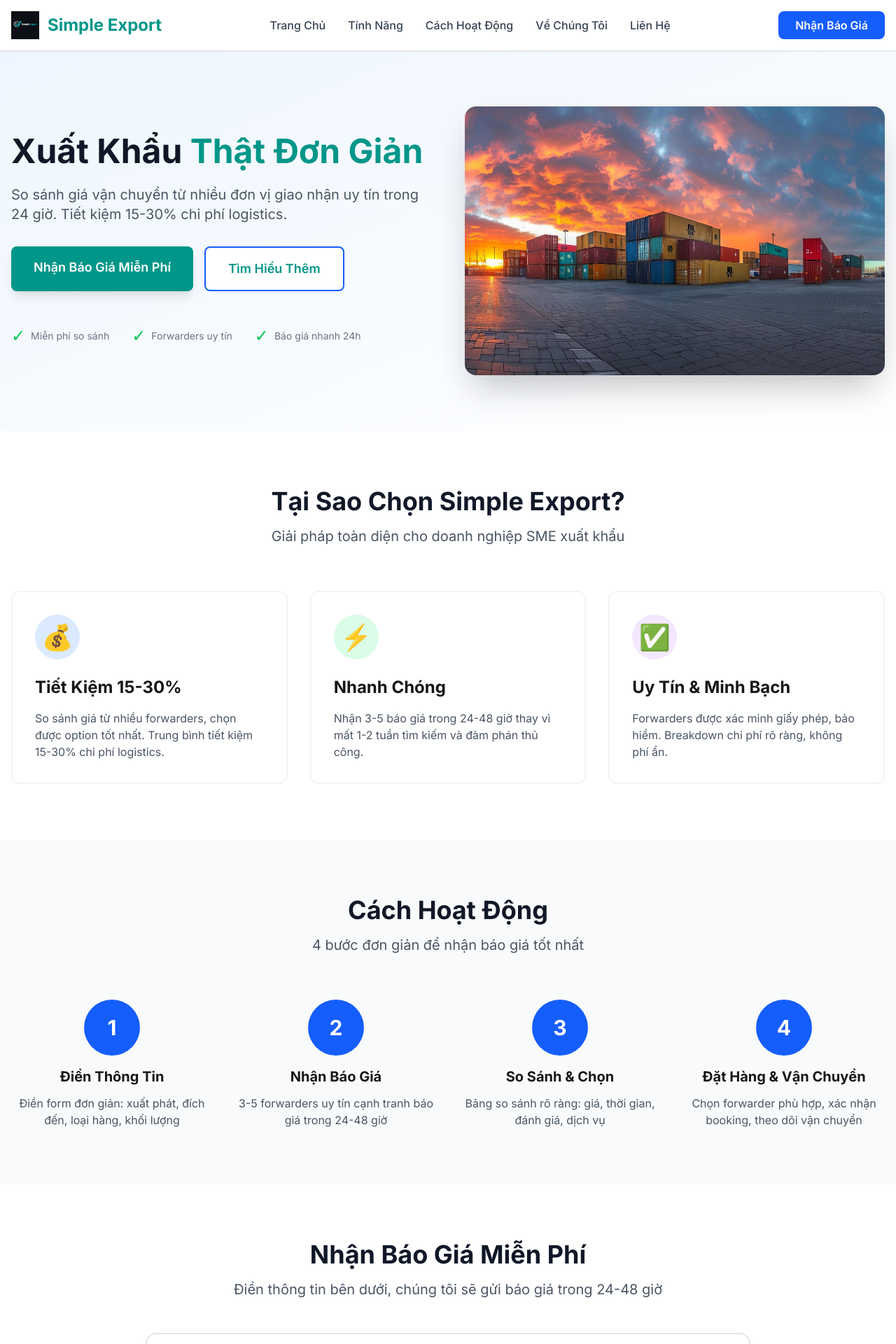
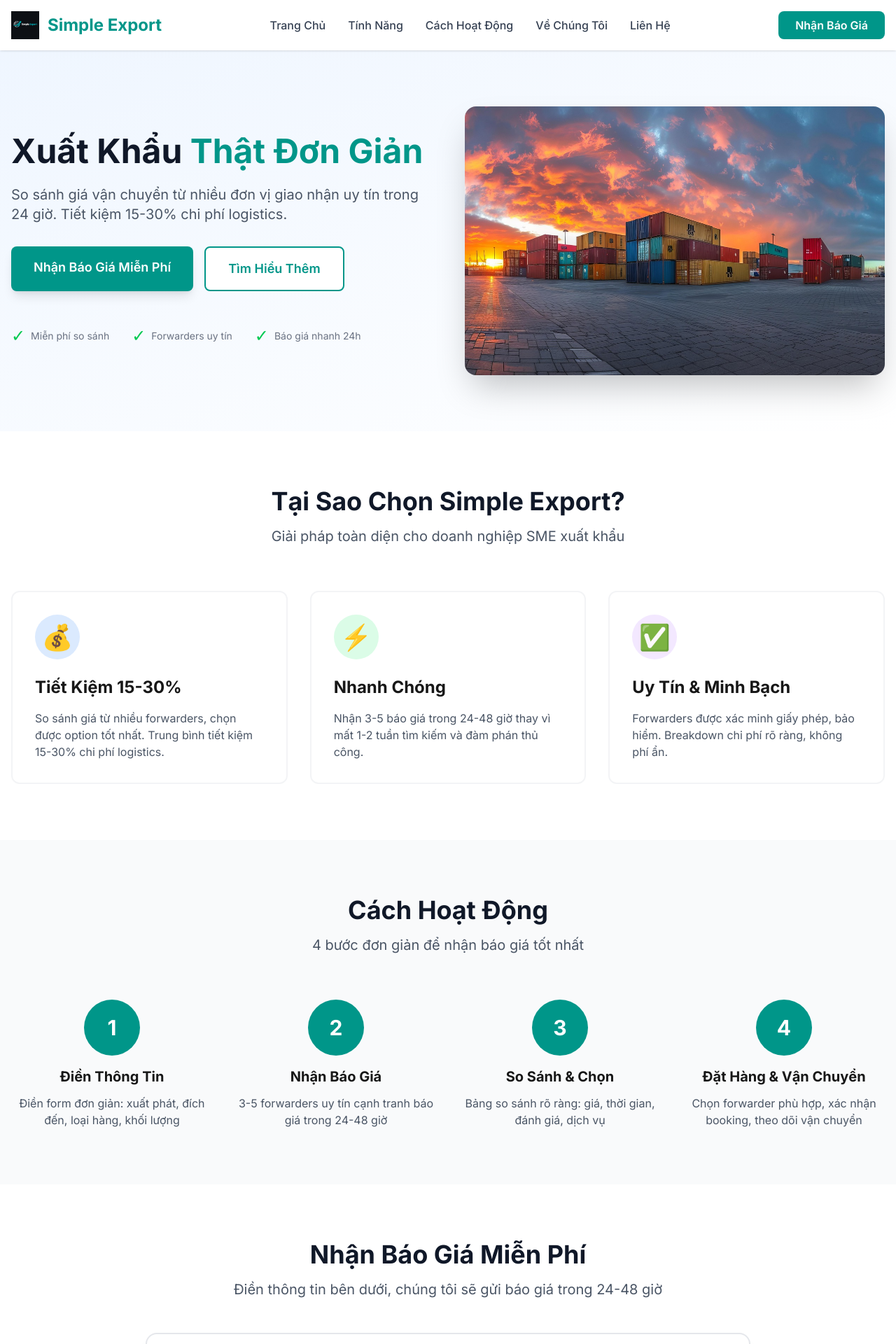
Before and after one commit to minhvu0510/simple-export, a Next.js app: page / in a window 1280 px wide. Shown: the top 1920 px of the page at 70% size. Built offline with nearby package versions, Linux system fonts and the light colour scheme.

Commit message:
Fix font color

```diff
--- a/app/page.tsx
+++ b/app/page.tsx
@@ -63,7 +63,7 @@ Ghi chú: ${formData.notes}
 
           <a
             href="#quote"
-            className="bg-blue-600 text-white px-6 py-2 rounded-lg font-semibold hover:bg-teal-700"
+            className="bg-teal-600 text-white px-6 py-2 rounded-lg font-semibold hover:bg-teal-700"
           >
             Nhận Báo Giá
           </a>
@@ -89,7 +89,7 @@ Ghi chú: ${formData.notes}
               </a>
               <a
                 href="#how-it-works"
-                className="bg-white text-teal-600 border-2 border-blue-600 px-8 py-4 rounded-lg font-semibold text-lg hover:bg-blue-50"
+                className="bg-white text-teal-600 border-2 border-teal-600 px-8 py-4 rounded-lg font-semibold text-lg hover:bg-blue-50"
               >
                 Tìm Hiểu Thêm
               </a>
@@ -182,7 +182,7 @@ Ghi chú: ${formData.notes}
 
           <div className="grid md:grid-cols-4 gap-8">
             <div className="text-center">
-              <div className="w-20 h-20 bg-blue-600 text-white rounded-full flex items-center justify-center text-3xl font-bold mx-auto mb-4">
+              <div className="w-20 h-20 bg-teal-600 text-white rounded-full flex items-center justify-center text-3xl font-bold mx-auto mb-4">
                 1
               </div>
               <h3 className="text-xl font-bold mb-3">Điền Thông Tin</h3>
@@ -192,7 +192,7 @@ Ghi chú: ${formData.notes}
             </div>
 
             <div className="text-center">
-              <div className="w-20 h-20 bg-blue-600 text-white rounded-full flex items-center justify-center text-3xl font-bold mx-auto mb-4">
+              <div className="w-20 h-20 bg-teal-600 text-white rounded-full flex items-center justify-center text-3xl font-bold mx-auto mb-4">
                 2
               </div>
               <h3 className="text-xl font-bold mb-3">Nhận Báo Giá</h3>
@@ -202,7 +202,7 @@ Ghi chú: ${formData.notes}
             </div>
 
             <div className="text-center">
-              <div className="w-20 h-20 bg-blue-600 text-white rounded-full flex items-center justify-center text-3xl font-bold mx-auto mb-4">
+              <div className="w-20 h-20 bg-teal-600 text-white rounded-full flex items-center justify-center text-3xl font-bold mx-auto mb-4">
                 3
               </div>
               <h3 className="text-xl font-bold mb-3">So Sánh & Chọn</h3>
@@ -212,7 +212,7 @@ Ghi chú: ${formData.notes}
             </div>
 
             <div className="text-center">
-              <div className="w-20 h-20 bg-blue-600 text-white rounded-full flex items-center justify-center text-3xl font-bold mx-auto mb-4">
+              <div className="w-20 h-20 bg-teal-600 text-white rounded-full flex items-center justify-center text-3xl font-bold mx-auto mb-4">
                 4
               </div>
               <h3 className="text-xl font-bold mb-3">Đặt Hàng & Vận Chuyển</h3>
@@ -402,15 +402,15 @@ Ghi chú: ${formData.notes}
 
             <div className="grid grid-cols-3 gap-6 text-center">
               <div>
-                <div className="text-3xl font-bold text-blue-600 mb-2">100+</div>
+                <div className="text-3xl font-bold text-teal-600 mb-2">100+</div>
                 <div className="text-sm text-gray-600">Forwarders uy tín</div>
               </div>
               <div>
-                <div className="text-3xl font-bold text-blue-600 mb-2">500+</div>
+                <div className="text-3xl font-bold text-teal-600 mb-2">500+</div>
                 <div className="text-sm text-gray-600">Lô hàng thành công</div>
               </div>
               <div>
-                <div className="text-3xl font-bold text-blue-600 mb-2">25%</div>
+                <div className="text-3xl font-bold text-teal-600 mb-2">25%</div>
                 <div className="text-sm text-gray-600">Tiết kiệm trung bình</div>
               </div>
             </div>
```
